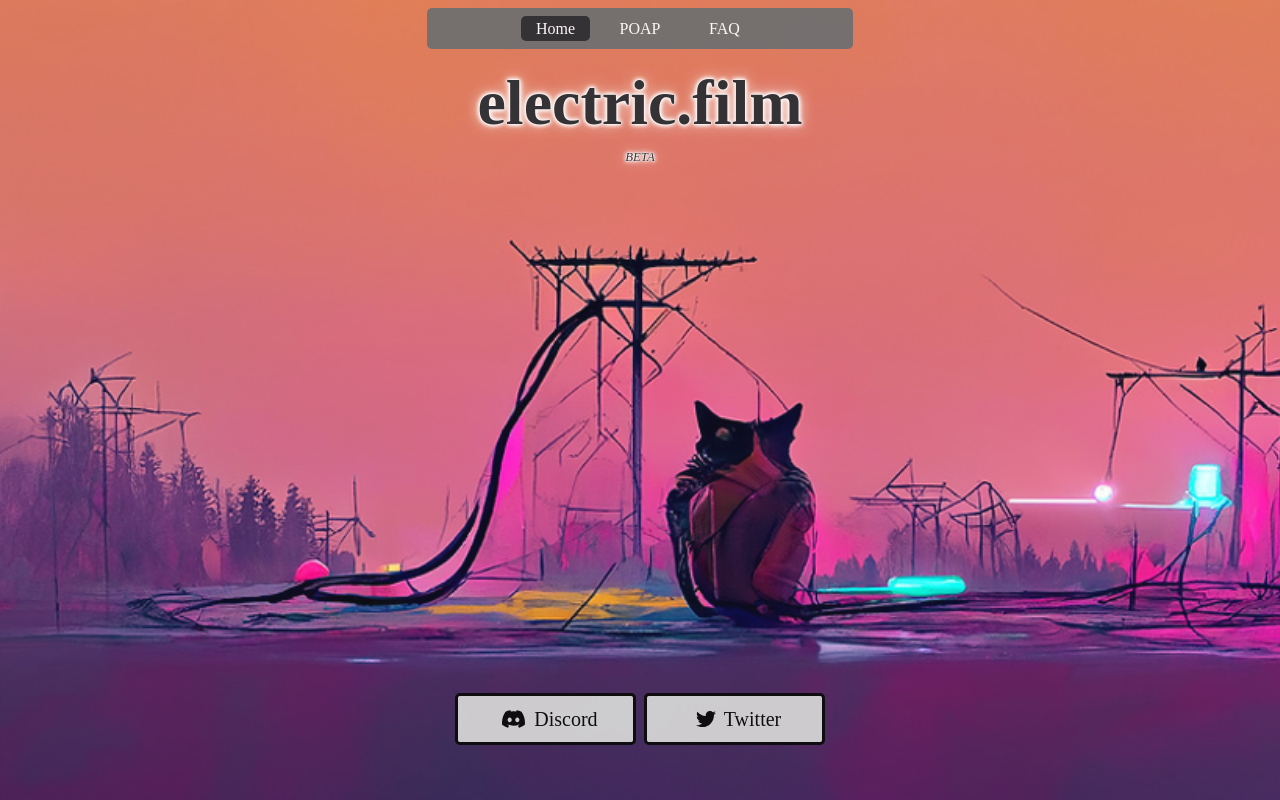
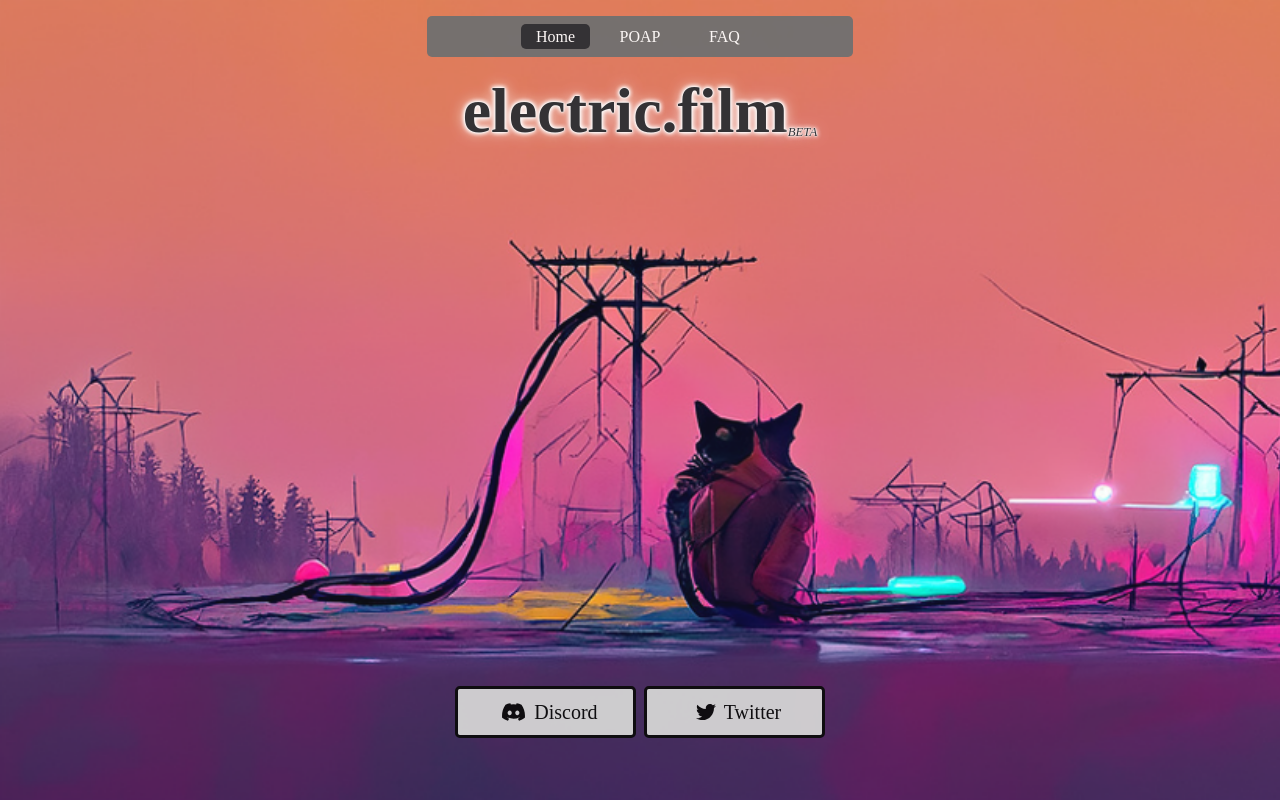
Before and after one commit to pascalschoepfer/electricfilm, a Next.js app: page / in a window 1280 px wide. Built offline with nearby package versions, Linux system fonts and the light colour scheme.

Commit message:
small design changes

```diff
--- a/components/nav.js
+++ b/components/nav.js
@@ -20,7 +20,7 @@ const Nav = () => {
     }
 
     return (
-        <div className="container container-nav text-center my-2 p-2 col-xl-4 col-md-6 col-sm-8 col-11">
+        <div className="container container-nav text-center mt-3 p-2 col-xl-4 col-md-6 col-sm-8 col-11">
             <Head>
                 <title>electric.film</title>
                 <meta name="viewport" content="initial-scale=1.0, width=device-width" />
--- a/package.json
+++ b/package.json
@@ -21,7 +21,8 @@
     "next": "12.2.0",
     "npm": "^8.14.0",
     "react": "18.2.0",
-    "react-dom": "18.2.0"
+    "react-dom": "18.2.0",
+    "sharp": "^0.30.7"
   },
   "devDependencies": {
     "eslint": "8.19.0",
--- a/pages/index.js
+++ b/pages/index.js
@@ -8,9 +8,10 @@ const Home = () => {
     return (
         <div>
             <Nav/>
-            <div className='container text-center container-title mt-3 col-10'>
-                <h1><strong>electric.film</strong></h1>
-                <h6><i>BETA</i></h6>
+            <div className='container d-flex justify-content-center text-center container-title mt-3'>
+                <div>
+                    <h1><strong>electric.film</strong><sub><i>BETA</i></sub></h1>
+                </div>
             </div>
             <div className="container container-bottom-buttons text-center p-md-2 col-xl-4 col-md-6 col-sm-8 col-12">
                 <div className="nav nav-pills row justify-content-center">
--- a/styles/globals.css
+++ b/styles/globals.css
@@ -69,7 +69,7 @@ a {
   text-shadow: 0 0 1px #fff, 0 0 1px #fff, 0 0 1px #fff, 0 0 5px #fff, 0 0 15px #fff, 0 0 2px #fff, 0 0 5px #fff, 0 0 5px #fff;
 }
 
-.container-title h6 {
+.container-title sub {
   font-size: 3vw;
   text-shadow: 0 0 1px #fff, 0 0 1px #fff, 0 0 1px #fff, 0 0 5px #fff, 0 0 15px #fff, 0 0 2px #fff, 0 0 5px #fff, 0 0 5px #fff;
 }
@@ -127,12 +127,12 @@ a {
 /* Responsive stuff */
 
 .container-bottom-buttons {
-  margin-top: 40vh;
+  margin-top: 35vh;
 }
 
 @media (min-height: 500px) {
   .container-bottom-buttons {
-    margin-top: 60vh;
+    margin-top: 55vh;
   }
 }
 
@@ -146,7 +146,7 @@ a {
   .container-title strong {
     font-size: 7vw;
   }
-  .container-title h6 {
+  .container-title sub {
     font-size: 1.5vw;
   }
 }
@@ -167,7 +167,7 @@ a {
   .container-title strong {
     font-size: 5vw;
   }
-  .container-title h6 {
+  .container-title sub {
     font-size: 1vw;
   }
 }
```
Also changed, not shown: pages/poap.js (+7 -7 lines), 1 other file (tests, documents, lock files or other folders).
